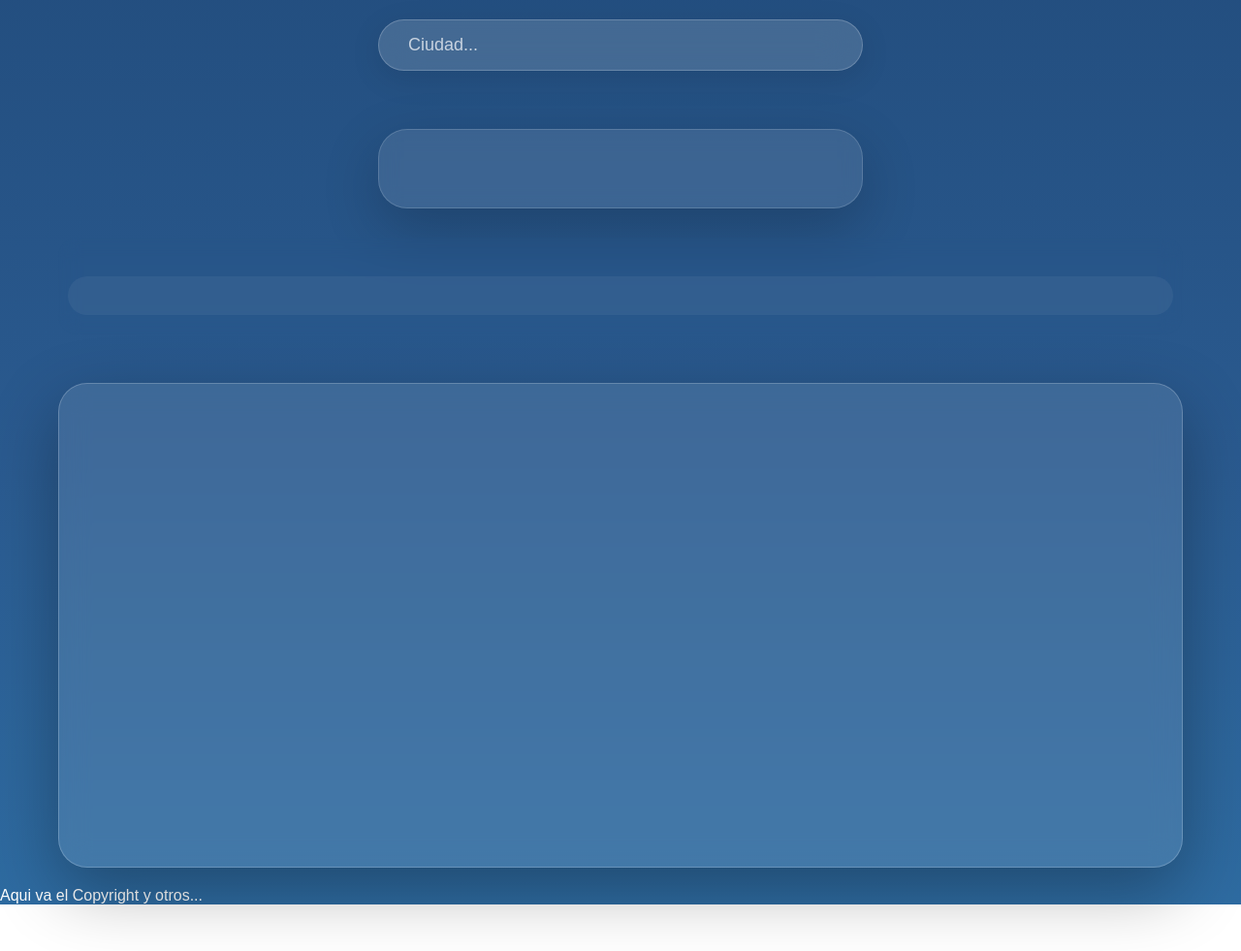
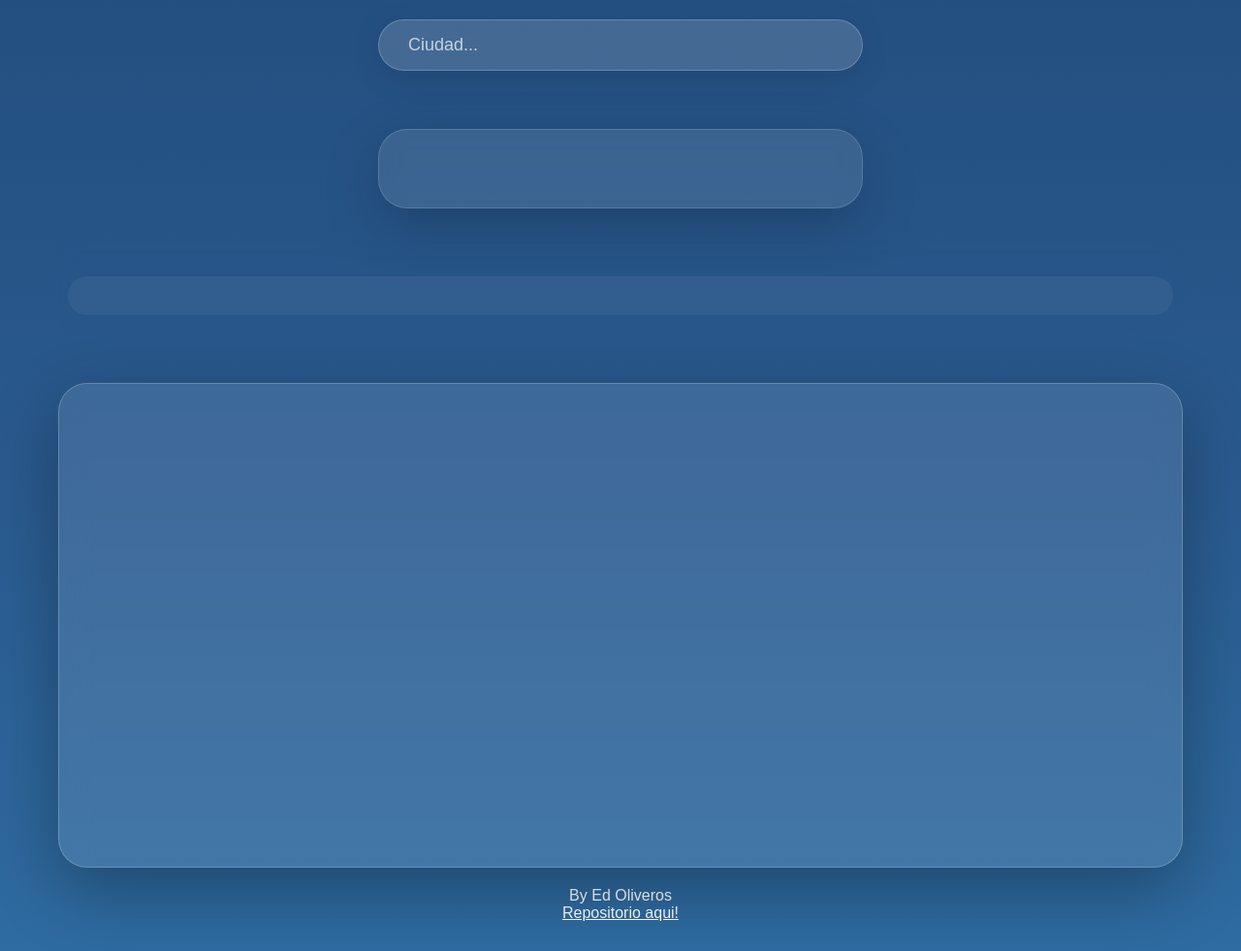
Before and after one commit to EdOliveros/WeatherApp, a plain HTML site: page index.html in a window 1280 px wide. Shown: the whole page at 97% size. Before the commit the page ends 933 px from the top, so only its background shows below. Drawn offline with nearby package versions, Linux system fonts and the light colour scheme; no server answers; a web font is replaced by a local one.

Commit message:
feat: Readme added

```diff
--- a/css/style.css
+++ b/css/style.css
@@ -290,3 +290,15 @@ body {
     padding: 16px 12px;
   }
 }
+
+.repo, .by {
+  display: flex;
+  flex: auto;
+  justify-content: center;
+  padding: 0px 20px;
+  color: white;
+}
+
+.repo {
+  margin-bottom: 30px;
+}
--- a/index.html
+++ b/index.html
@@ -34,7 +34,8 @@
             </div>
         </section>
         <footer>
-            Aqui va el Copyright y otros...
+            <p class="by">By Ed Oliveros</p>
+            <a class="repo" href="https://github.com/EdOliveros/WeatherApp">Repositorio aqui!</a>
         </footer>
         <script src="./js/ weather-app.js"></script>
     </body>
```
Also changed, not shown: README.md (added).
